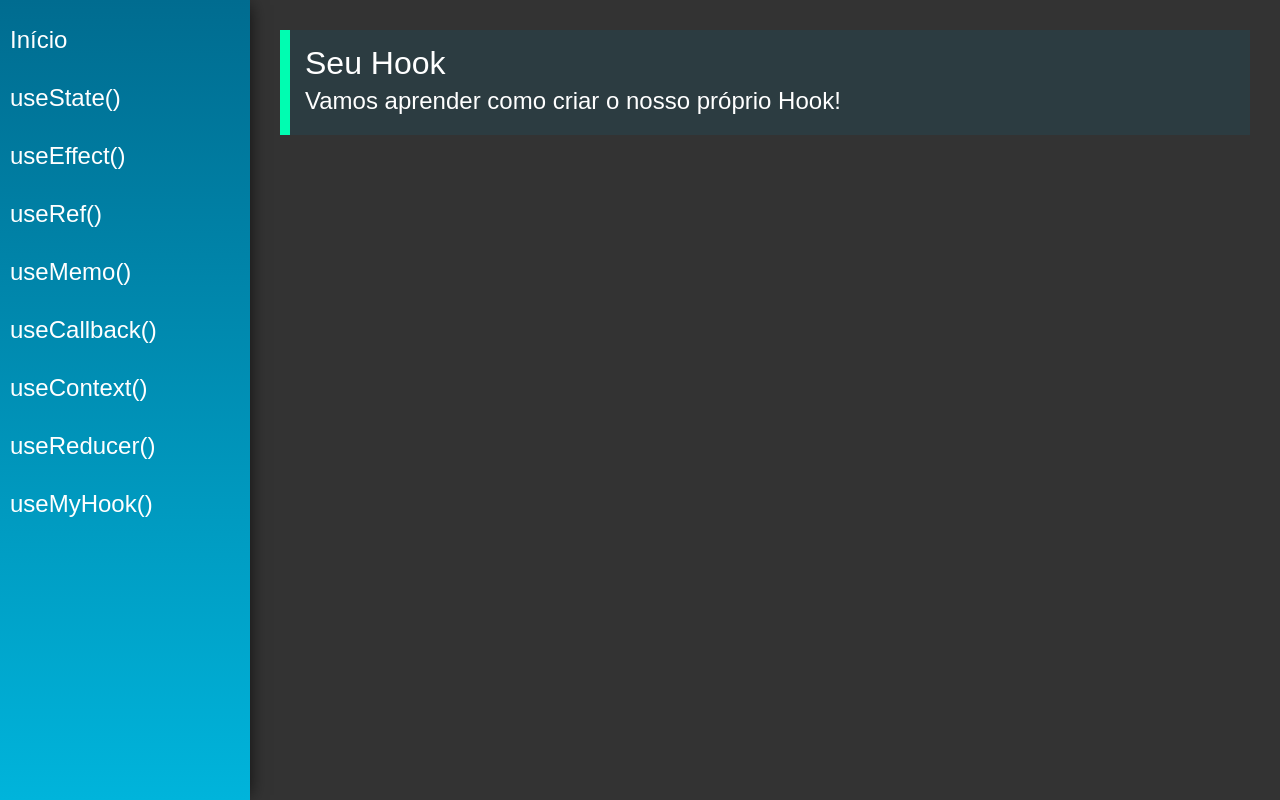
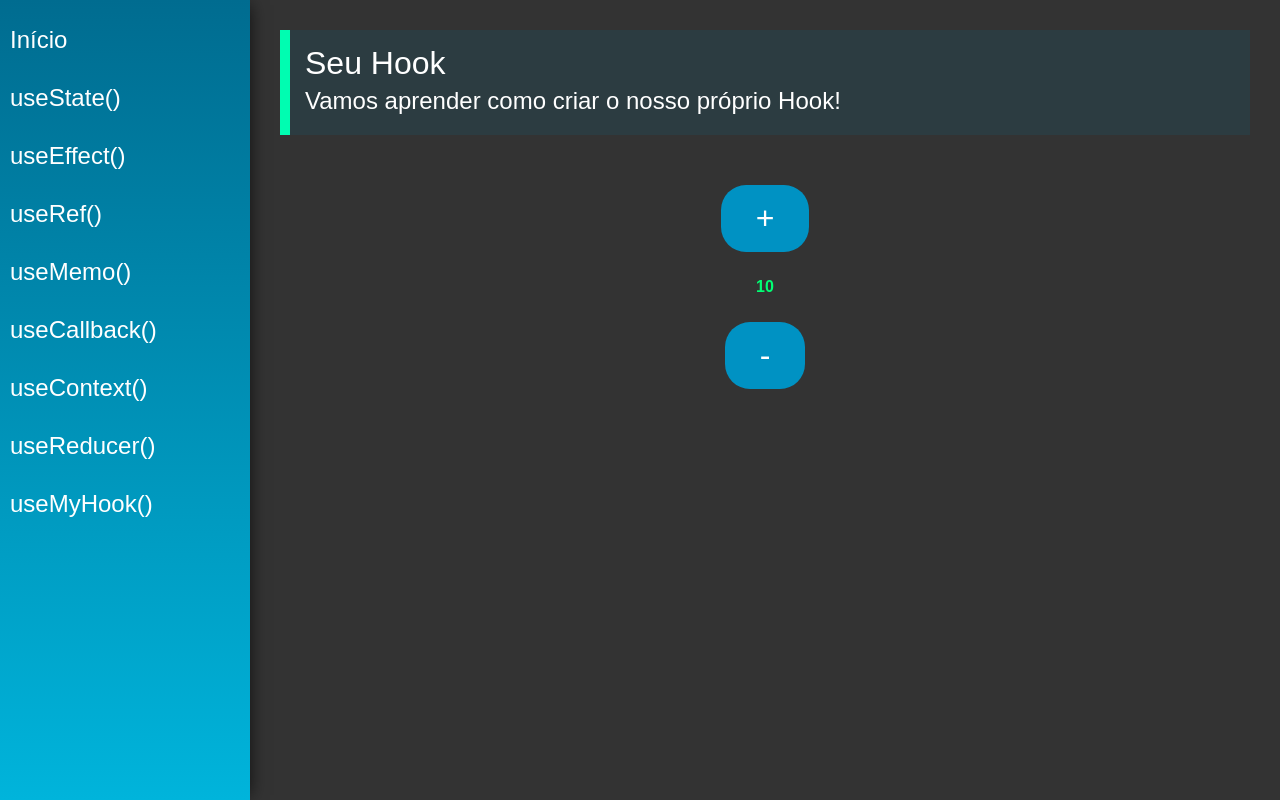
Before and after one commit to rochams/react-hooks, a React (Create React App) app: page /useCustom in a window 1280 px wide. Built offline with nearby package versions, Linux system fonts and the light colour scheme.

Commit message:
feat: criacao hook simples

```diff
--- /dev/null
+++ b/src/hooks/UseCounter.js
@@ -0,0 +1,17 @@
+import React, { useState } from "react";
+
+export const UseCounter = (initalValue) => {
+
+    const [value, setValue] = useState(initalValue=10);
+
+    const add = (v) => {
+        setValue(value + v)
+    }
+
+    const subtract = (v) => {
+        setValue(value - v)
+    }
+
+    return [value, add, subtract]
+
+}
--- a/src/views/examples/UseCustom.jsx
+++ b/src/views/examples/UseCustom.jsx
@@ -1,13 +1,28 @@
 import React from 'react'
-import PageTitle from '../../components/layout/PageTitle'
+import PageTitle from '../../components/layout/PageTitle';
+import { UseCounter } from '../../hooks/UseCounter';
 
+/**
+ * Exemplo de hook criado para
+ * @param {*} props
+ * @returns
+ */
 const UseRef = (props) => {
+
+    // import do useCounter dentro das variáveis
+    const [counter, add, subtract] = UseCounter()
+
     return (
         <div className="UseCustom">
             <PageTitle
                 title="Seu Hook"
                 subtitle="Vamos aprender como criar o nosso próprio Hook!"
             />
+            <div className="center">
+                <button className="btn" onClick={()=>{add(1)}}>+</button>
+                <p className='cyan'>{ counter }</p>
+                <button className='btn' onClick={()=>{subtract(1)}}>-</button>
+            </div>
         </div>
     )
 }
```
